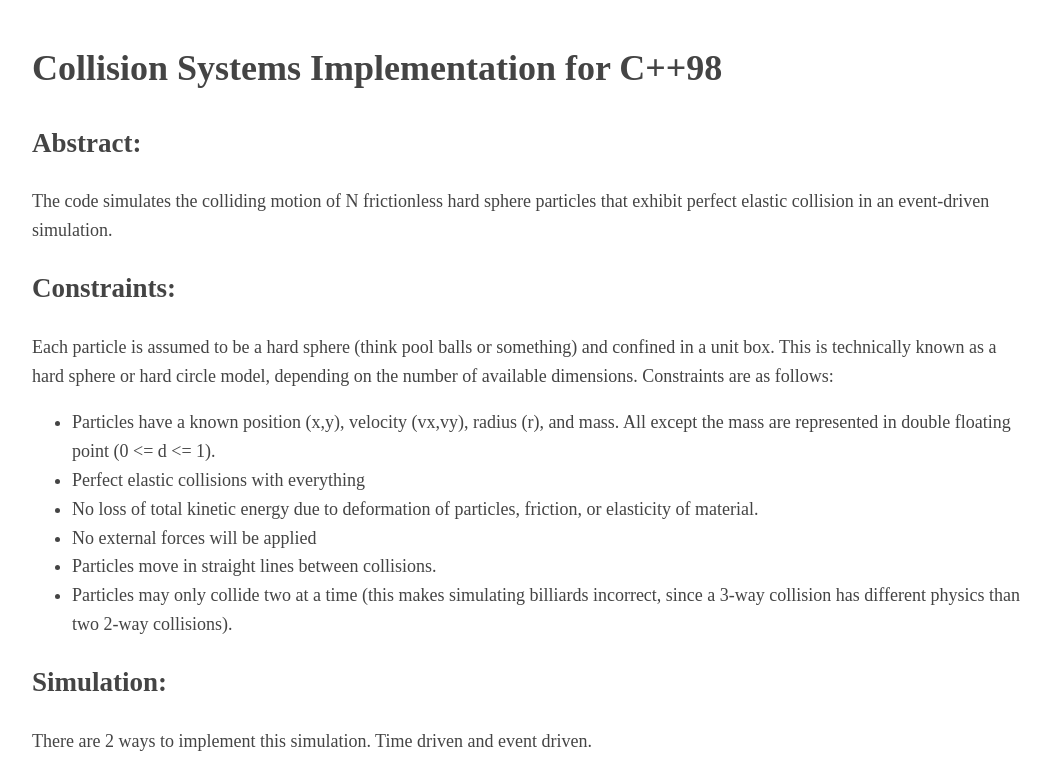
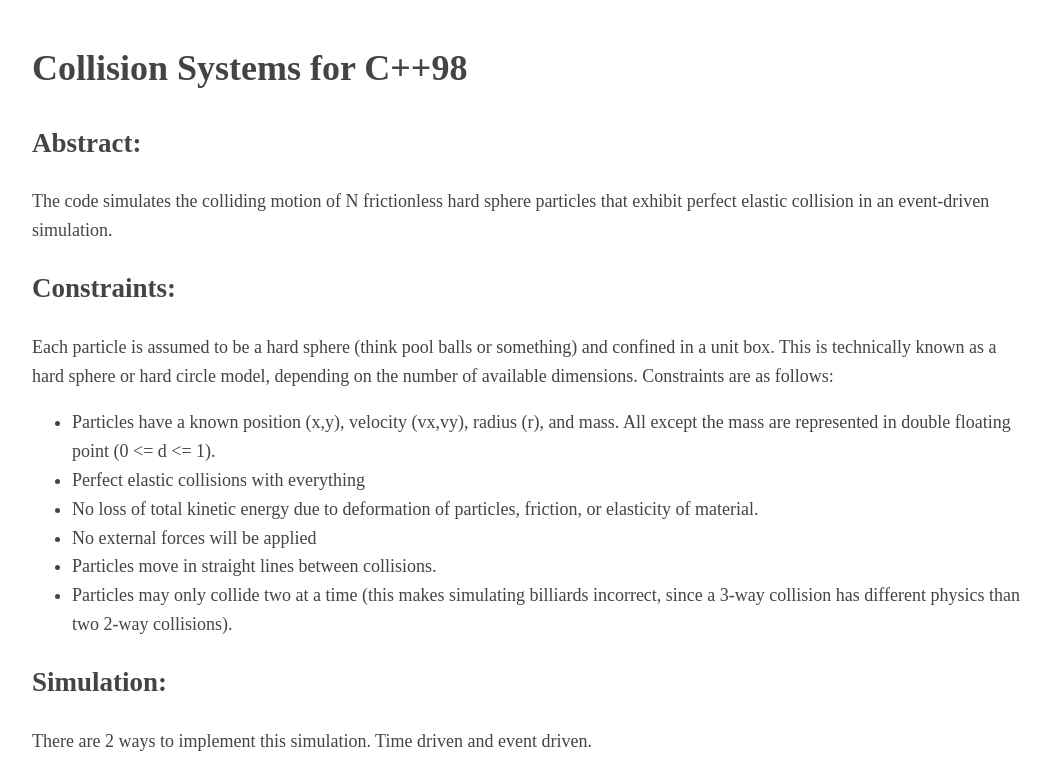
Before and after one commit to andrewmzhang/CollisionSystems, a plain HTML site: page index.html in a window 1280 px wide. Shown: the top 771 px of the page, without its empty margins (108-1159 px from the left). Drawn offline with Linux system fonts and the light colour scheme.

Commit message:
CSS Edits 2

```diff
--- a/index.html
+++ b/index.html
@@ -12,7 +12,7 @@
 	padding: 0px;"
 >
 
-<h1>Collision Systems Implementation for C++98</h1>
+<h1>Collision Systems for C++98</h1>
 <h2>Abstract:</h2>
 <p>The code simulates the colliding motion of N frictionless hard sphere particles that exhibit perfect elastic collision in an event-driven simulation. </p>
 <h2>Constraints:</h2>
```
